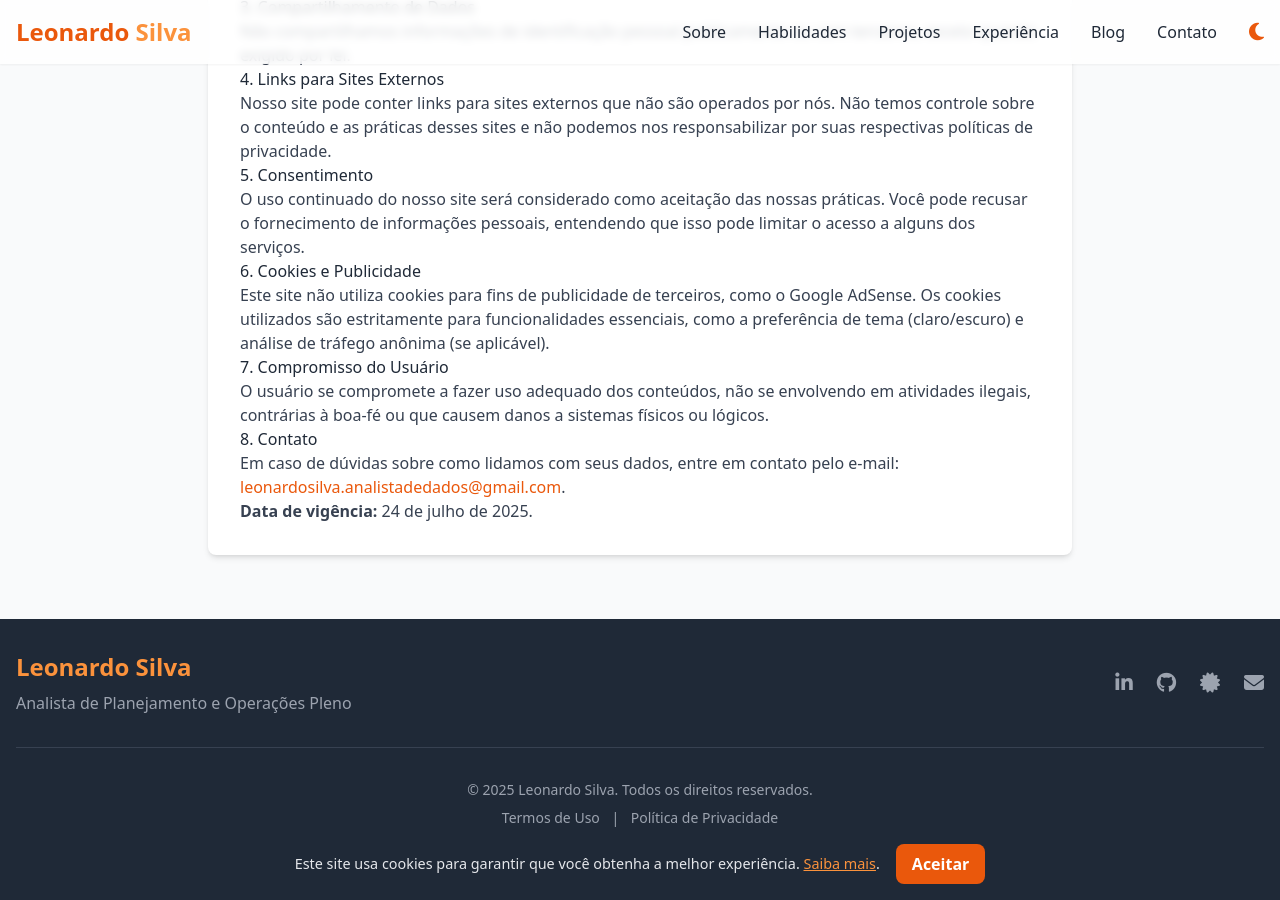
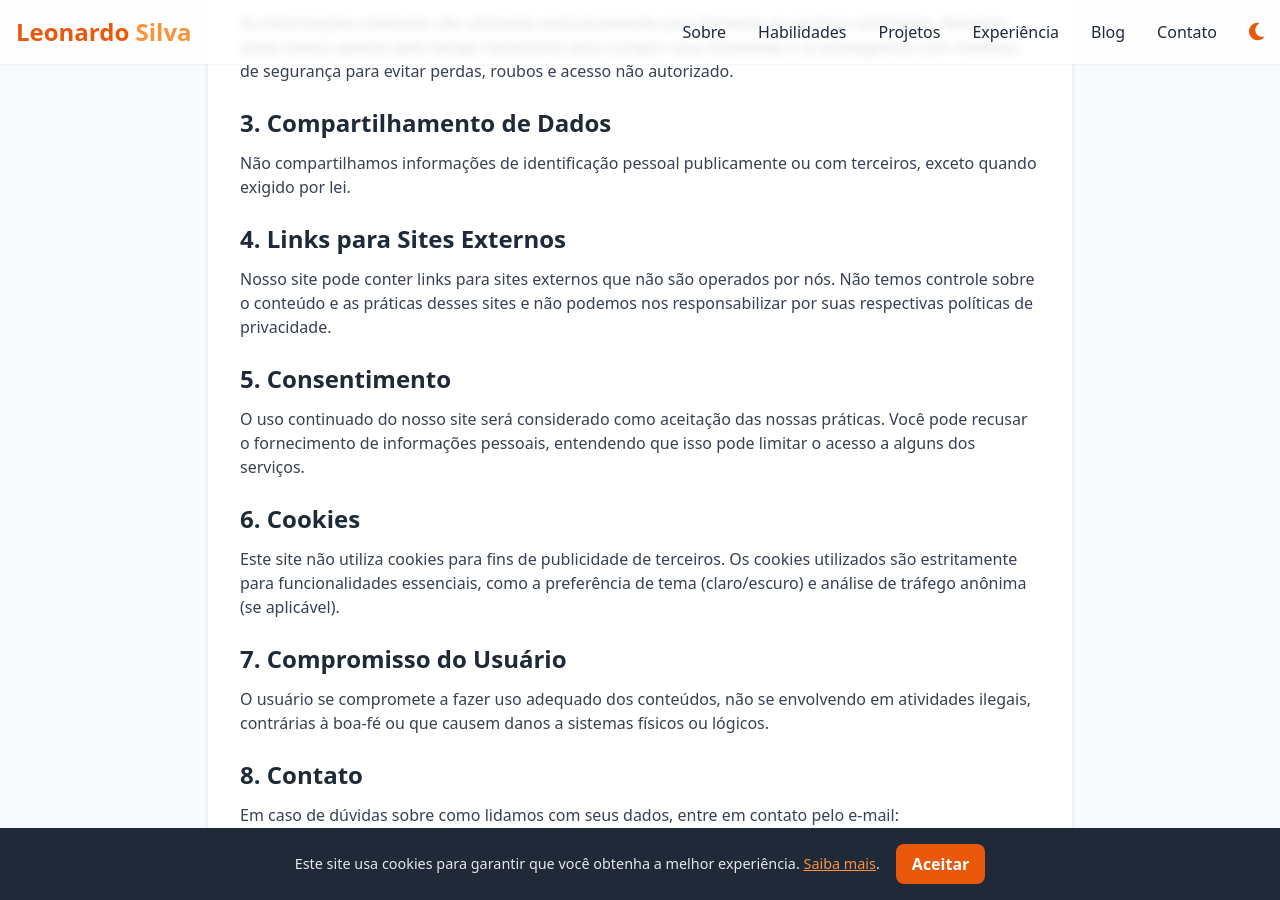
Before and after one commit to oleonardof/blog, a Jekyll site: the page built from politica-de-privacidade.md, in a window 1280 px wide and 900 px high, scrolled down 493 px. Built offline with Jekyll 4.4.1, drawn with Linux system fonts in a browser that asks for light colours; nearby versions of some CDN libraries; comment, search, counter and statistics services are not loaded.

Commit message:
Ajuste politica

```diff
--- a/politica-de-privacidade.md
+++ b/politica-de-privacidade.md
@@ -6,35 +6,35 @@
 
 <div class="container mx-auto px-4 py-16 max-w-4xl">
     <h1 class="text-4xl font-bold mb-8 text-center">Política de Privacidade</h1>
-    <div class="prose lg:prose-xl dark:prose-invert max-w-none bg-white dark:bg-gray-800 p-8 rounded-lg shadow-md">
+    <div class="bg-white dark:bg-gray-800 p-6 md:p-8 rounded-lg shadow-md text-gray-700 dark:text-gray-300">
 
-        <p>A sua privacidade é importante para nós. É política do <a href="https://oleonardof.github.io/blog/" target="_blank" class="text-orange-600 dark:text-orange-400 hover:underline">Blog de Leonardo Silva</a> respeitar a sua privacidade em relação a qualquer informação sua que possamos coletar no site.</p>
+        <p class="mb-4">A sua privacidade é importante para nós. É política do <a href="https://oleonardof.github.io/blog/" target="_blank" class="text-orange-600 dark:text-orange-400 hover:underline">Blog de Leonardo Silva</a> respeitar a sua privacidade em relação a qualquer informação sua que possamos coletar no site.</p>
 
-        <h3>1. Coleta de Informações</h3>
-        <p>Coletamos informações pessoais apenas quando realmente necessário para fornecer um serviço. Fazemos isso por meios justos e legais, com o seu conhecimento e consentimento, informando o motivo da coleta e como os dados serão utilizados.</p>
+        <h3 class="text-2xl font-bold mt-6 mb-3 text-gray-800 dark:text-gray-200">1. Coleta de Informações</h3>
+        <p class="mb-4">Coletamos informações pessoais apenas quando realmente necessário para fornecer um serviço. Fazemos isso por meios justos e legais, com o seu conhecimento e consentimento, informando o motivo da coleta e como os dados serão utilizados.</p>
 
-        <h3>2. Uso e Retenção de Dados</h3>
-        <p>As informações coletadas são utilizadas exclusivamente para fornecer os serviços solicitados. Retemos esses dados apenas pelo tempo necessário para cumprir essa finalidade e os protegemos com medidas de segurança para evitar perdas, roubos e acesso não autorizado.</p>
+        <h3 class="text-2xl font-bold mt-6 mb-3 text-gray-800 dark:text-gray-200">2. Uso e Retenção de Dados</h3>
+        <p class="mb-4">As informações coletadas são utilizadas exclusivamente para fornecer os serviços solicitados. Retemos esses dados apenas pelo tempo necessário para cumprir essa finalidade e os protegemos com medidas de segurança para evitar perdas, roubos e acesso não autorizado.</p>
 
-        <h3>3. Compartilhamento de Dados</h3>
-        <p>Não compartilhamos informações de identificação pessoal publicamente ou com terceiros, exceto quando exigido por lei.</p>
+        <h3 class="text-2xl font-bold mt-6 mb-3 text-gray-800 dark:text-gray-200">3. Compartilhamento de Dados</h3>
+        <p class="mb-4">Não compartilhamos informações de identificação pessoal publicamente ou com terceiros, exceto quando exigido por lei.</p>
 
-        <h3>4. Links para Sites Externos</h3>
-        <p>Nosso site pode conter links para sites externos que não são operados por nós. Não temos controle sobre o conteúdo e as práticas desses sites e não podemos nos responsabilizar por suas respectivas políticas de privacidade.</p>
+        <h3 class="text-2xl font-bold mt-6 mb-3 text-gray-800 dark:text-gray-200">4. Links para Sites Externos</h3>
+        <p class="mb-4">Nosso site pode conter links para sites externos que não são operados por nós. Não temos controle sobre o conteúdo e as práticas desses sites e não podemos nos responsabilizar por suas respectivas políticas de privacidade.</p>
 
-        <h3>5. Consentimento</h3>
-        <p>O uso continuado do nosso site será considerado como aceitação das nossas práticas. Você pode recusar o fornecimento de informações pessoais, entendendo que isso pode limitar o acesso a alguns dos serviços.</p>
+        <h3 class="text-2xl font-bold mt-6 mb-3 text-gray-800 dark:text-gray-200">5. Consentimento</h3>
+        <p class="mb-4">O uso continuado do nosso site será considerado como aceitação das nossas práticas. Você pode recusar o fornecimento de informações pessoais, entendendo que isso pode limitar o acesso a alguns dos serviços.</p>
 
-        <h3>6. Cookies e Publicidade</h3>
-        <p>Este site não utiliza cookies para fins de publicidade de terceiros, como o Google AdSense. Os cookies utilizados são estritamente para funcionalidades essenciais, como a preferência de tema (claro/escuro) e análise de tráfego anônima (se aplicável).</p>
+        <h3 class="text-2xl font-bold mt-6 mb-3 text-gray-800 dark:text-gray-200">6. Cookies</h3>
+        <p class="mb-4">Este site não utiliza cookies para fins de publicidade de terceiros. Os cookies utilizados são estritamente para funcionalidades essenciais, como a preferência de tema (claro/escuro) e análise de tráfego anônima (se aplicável).</p>
 
-        <h3>7. Compromisso do Usuário</h3>
-        <p>O usuário se compromete a fazer uso adequado dos conteúdos, não se envolvendo em atividades ilegais, contrárias à boa-fé ou que causem danos a sistemas físicos ou lógicos.</p>
+        <h3 class="text-2xl font-bold mt-6 mb-3 text-gray-800 dark:text-gray-200">7. Compromisso do Usuário</h3>
+        <p class="mb-4">O usuário se compromete a fazer uso adequado dos conteúdos, não se envolvendo em atividades ilegais, contrárias à boa-fé ou que causem danos a sistemas físicos ou lógicos.</p>
 
-        <h3>8. Contato</h3>
-        <p>Em caso de dúvidas sobre como lidamos com seus dados, entre em contato pelo e-mail: <a href="mailto:leonardosilva.analistadedados@gmail.com">leonardosilva.analistadedados@gmail.com</a>.</p>
+        <h3 class="text-2xl font-bold mt-6 mb-3 text-gray-800 dark:text-gray-200">8. Contato</h3>
+        <p class="mb-4">Em caso de dúvidas sobre como lidamos com seus dados, entre em contato pelo e-mail: <a href="mailto:leonardosilva.analistadedados@gmail.com" class="text-orange-600 dark:text-orange-400 hover:underline">leonardosilva.analistadedados@gmail.com</a>.</p>
 
-        <p><strong>Data de vigência:</strong> 24 de julho de 2025.</p>
+        <p class="mt-8"><strong>Data de vigência:</strong> 24 de julho de 2025.</p>
 
     </div>
 </div>
```
